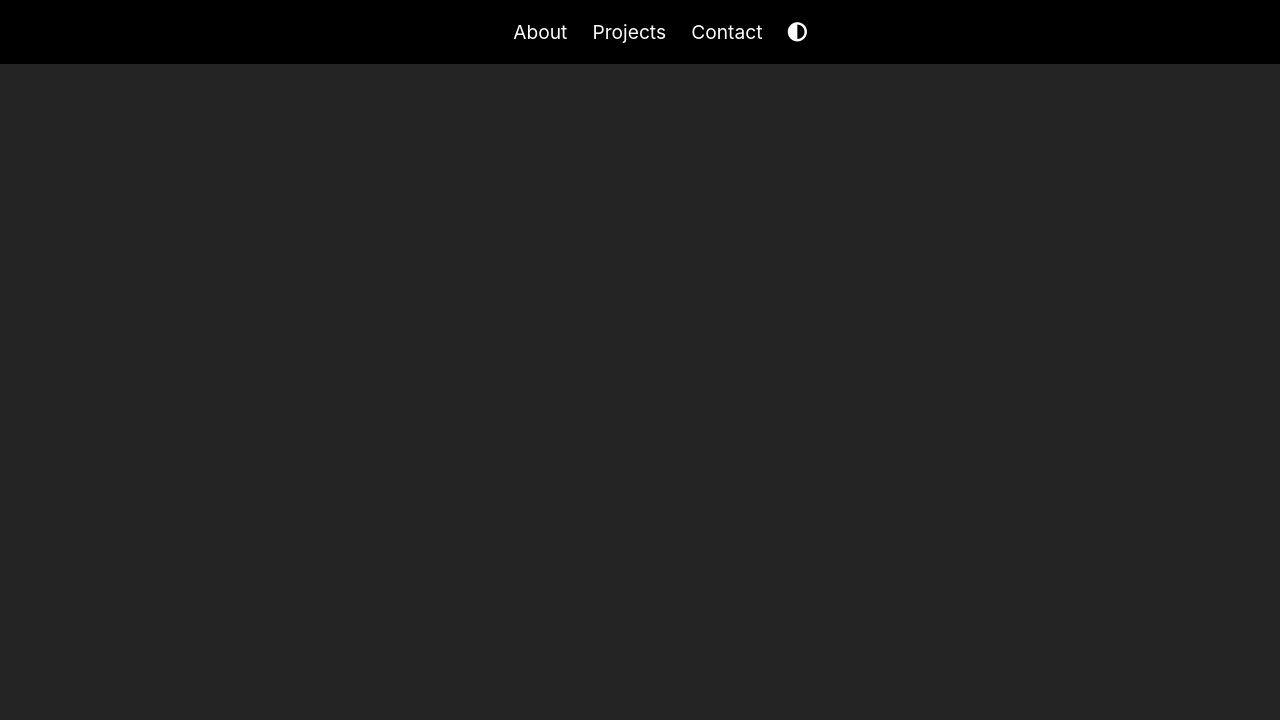
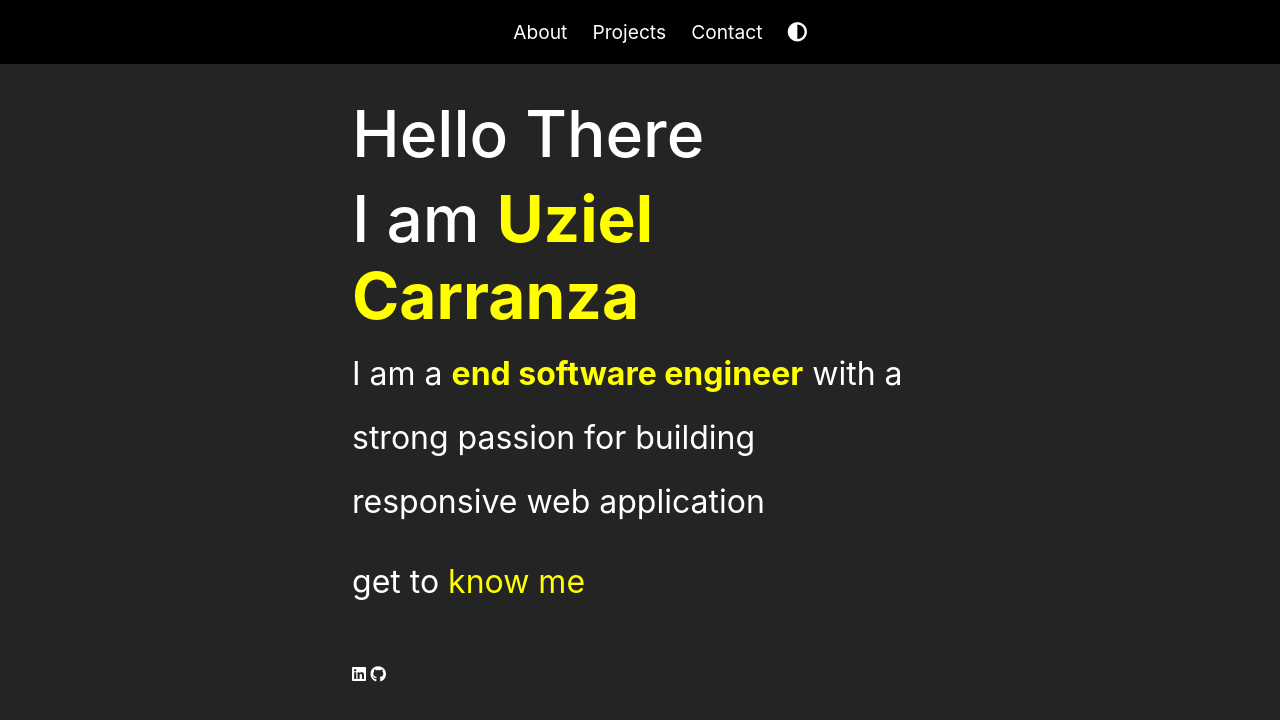
Before and after one commit to UzielCarranza/UzielCarranzaCharro, a plain HTML site: page index.html in a window 1280 px wide. Drawn offline with nearby package versions, Linux system fonts and the light colour scheme.

Commit message:
completed header section

```diff
--- a/css/style.css
+++ b/css/style.css
@@ -4,6 +4,14 @@ body{
     background-color: #242424;
 }
 
+h1{
+    font-size: 4em;
+}
+
+
+/*
+nav
+*/
 #main--nav{
     background-color: #000;
 }
@@ -30,3 +38,42 @@ a{
 .fa-adjust{
     color: #fff;
 }
+
+.yellow{
+
+    color: #FFFF00;
+}
+
+
+/*
+header
+*/
+
+#content-header{
+    width: 100%;
+}
+
+.header--content{
+    width: 50%;
+    margin: auto;
+    padding: 2em;
+    color: #fff;
+}
+
+.header--para{
+    font-size: 2em;
+    line-height: 2em;
+}
+
+.header--a{
+    color: #FFFF00;
+}
+
+/*
+social links
+*/
+
+.social--links{
+    width: 45%;
+    margin: auto;
+}
--- a/index.html
+++ b/index.html
@@ -15,6 +15,8 @@
 </head>
 <body>
 <nav id="main--nav"></nav>
+<header id="content-header"></header>
+<section id="projects"></section>
 
 
 <script src="https://kit.fontawesome.com/09d59239c9.js" crossorigin="anonymous"></script>
--- a/js/js.js
+++ b/js/js.js
@@ -1,12 +1,12 @@
-
-
-$(document).ready(function (){
+$(document).ready(function () {
 
     $('#main--nav').append(mainDiv)
+
+    $('#content-header').append(header)
 })
 
 //language=HTML
-function mainDiv(){
+function mainDiv() {
     return `
         <ul class="nav--list">
             <li class="list--items"><a href="#">About</a></li>
@@ -20,3 +20,20 @@ function mainDiv(){
         </ul>
     `
 }
+
+function header() {
+    //language=HTML
+    return `
+        <div class="header--content">
+            <h1>Hello There</h1>
+            <h1>I am <strong class="yellow">Uziel Carranza</strong></h1>
+            <p class="header--para">I am a <strong class="yellow">end software engineer</strong>
+            with a strong passion for building responsive web application</p>
+            <p class="header--para">get to <a href="#" class="header--a">know me</a></p>
+        </div>
+        <div class="social--links">
+            <a href="#"><i class="fa-brands fa-linkedin"></i></a>
+            <a href="#"><i class="fa-brands fa-github"></i></a>
+        </div>
+    `
+}
```
